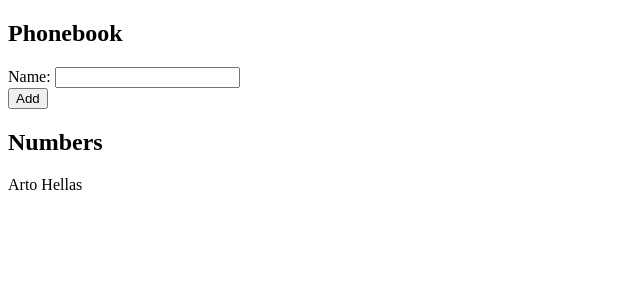
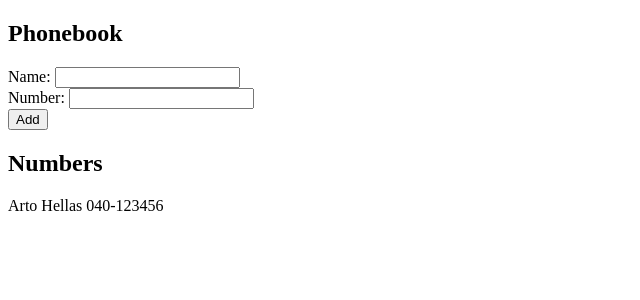
Before and after one commit to FIDELIS-TUWEI/fullstack-course, a React (Vite) app: page / in a window 1280 px wide. Shown: the top 300 px of the page, without its empty margins (0-640 px from the left). Built offline with nearby package versions, Linux system fonts and the light colour scheme.

Commit message:
add numbers

```diff
--- a/src/App.jsx
+++ b/src/App.jsx
@@ -2,10 +2,11 @@
 
 const App = () => {
   const [persons, setPersons] = useState([
-    { name: "Arto Hellas" }
+    { name: "Arto Hellas", number: "040-123456" },
   ])
 
   const [newName, setNewName] = useState("");
+  const [newNumber, setNewNumber] = useState("");
 
   // Function to add names to phonebook
   const addnames = (event) => {
@@ -17,14 +18,19 @@
     if (nameExists) {
       alert(`${newName} is already added to phonebook`);
     } else {
-      setPersons(persons.concat({ name: newName }));
+      setPersons(persons.concat({ name: newName, number: newNumber }));
       setNewName("");
+      setNewNumber("");
     }
   };
 
   // function to handle input change
-  const handleInputChange = (event) => {
+  const handleNameChange = (event) => {
     setNewName(event.target.value);
+  };
+
+  const handleNumberChange = (event) => {
+    setNewNumber(event.target.value);
   }
 
   return (
@@ -32,14 +38,16 @@
       <h2>Phonebook</h2>
       <form onSubmit={addnames}>
         <div>
-          Name: <input value={newName} onChange={handleInputChange} />
+          Name: <input value={newName} onChange={handleNameChange} />
+          <br />
+          Number: <input value={newNumber} onChange={handleNumberChange} />
         </div>
         <div>
           <button type="submit">Add</button>
         </div>
       </form>
       <h2>Numbers</h2>
-      {persons.map(person => <div key={person.name}>{person.name}</div>)}
+      {persons.map(person => <div key={person.name}>{person.name} {person.number}</div>)}
     </div>
   )
 };
```
